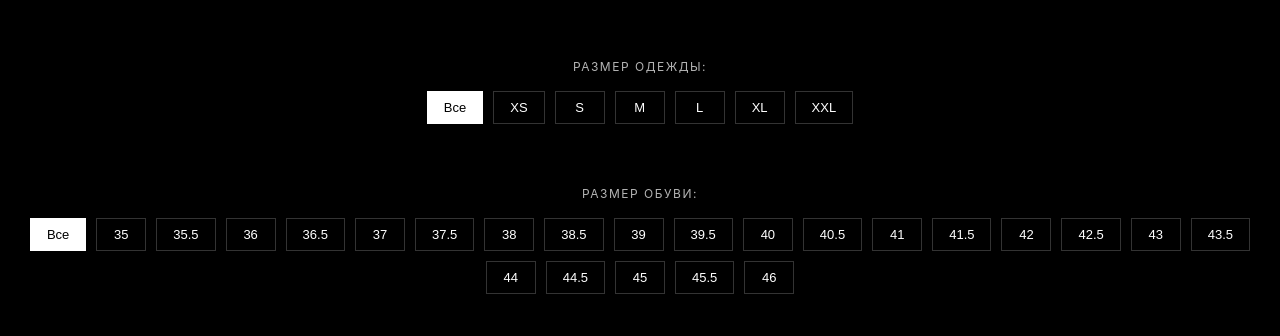
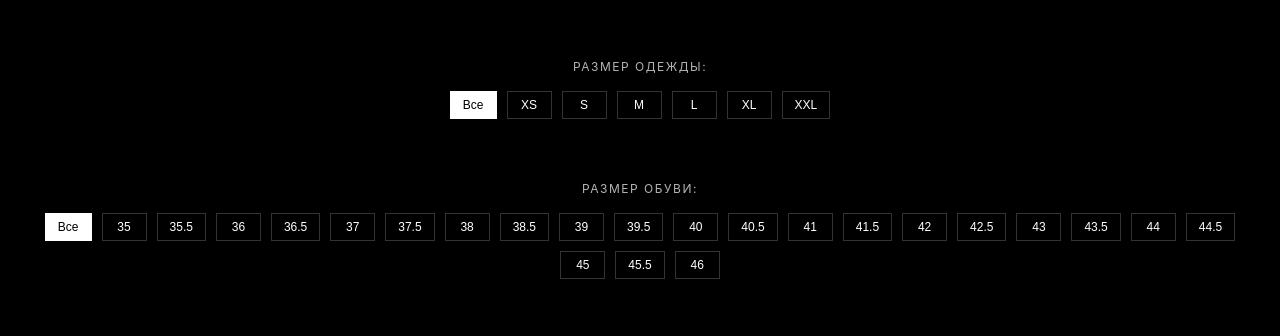
Before and after one commit to butyrlua-prog/StealthShopWebsite, a website: page public/index.html in a window 1280 px wide. Shown: the part 1102-1438 px from the top of the page. Drawn offline with Linux system fonts and the light colour scheme; no server answers.

Commit message:
Update styles.css

```diff
--- a/public/styles.css
+++ b/public/styles.css
@@ -268,14 +268,14 @@ body {
 }
 
 .size-filter-btn {
-    padding: 8px 16px;
+    padding: 6px 12px;
     background: transparent;
     color: #fff;
     border: 1px solid rgba(255, 255, 255, 0.2);
-    font-size: 13px;
+    font-size: 12px;
     cursor: pointer;
     transition: all 0.3s;
-    min-width: 50px;
+    min-width: 45px;
 }
 
 .size-filter-btn:hover,
```
